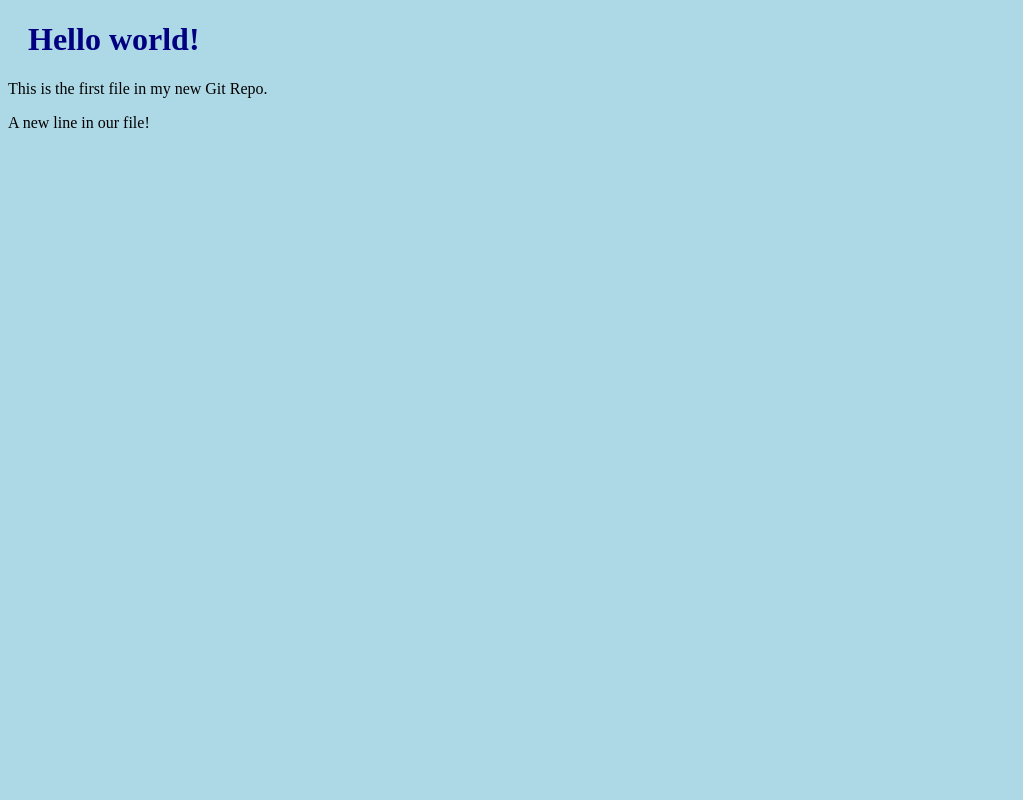
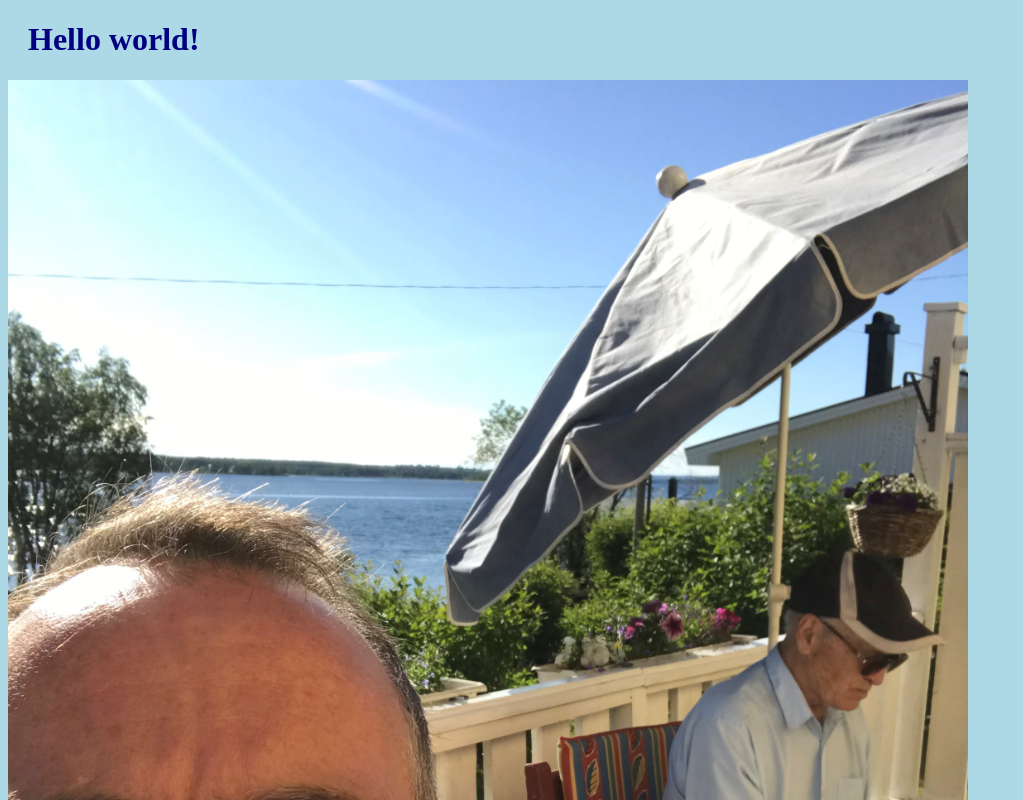
Before and after one commit to blombjoh2/helloworld, a plain HTML site: page Index.html in a window 1280 px wide. Shown: the top 800 px of the page, without its empty margins (0-1023 px from the left). Drawn offline with Linux system fonts and the light colour scheme.

Commit message:
Nu med bild

```diff
--- a/Index.html
+++ b/Index.html
@@ -7,6 +7,8 @@
 <body>
 
 <h1>Hello world!</h1>
+<div><img src="boys.jpg" alt="Hello World from Space"
+style="width:100%;max-width:960px"></div>
 <p>This is the first file in my new Git Repo.</p>
 <p>A new line in our file!</p>
 
```
Also changed, not shown: boys.jpg (added).
